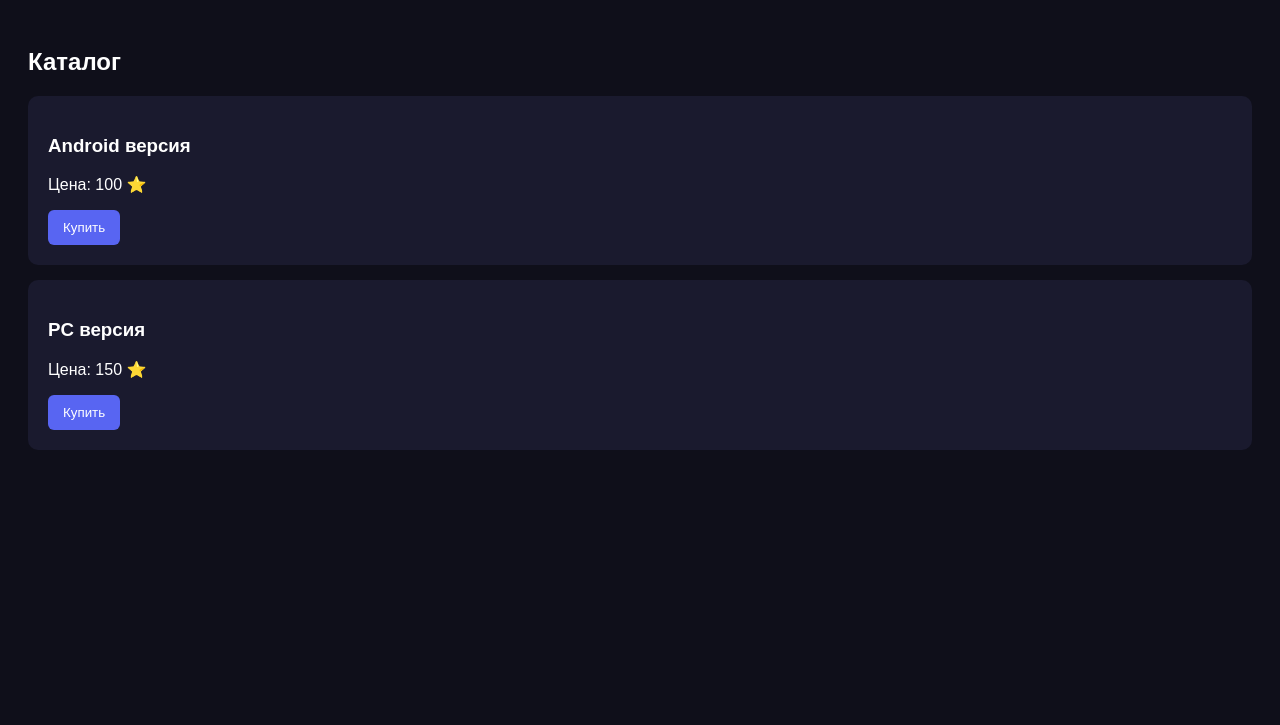
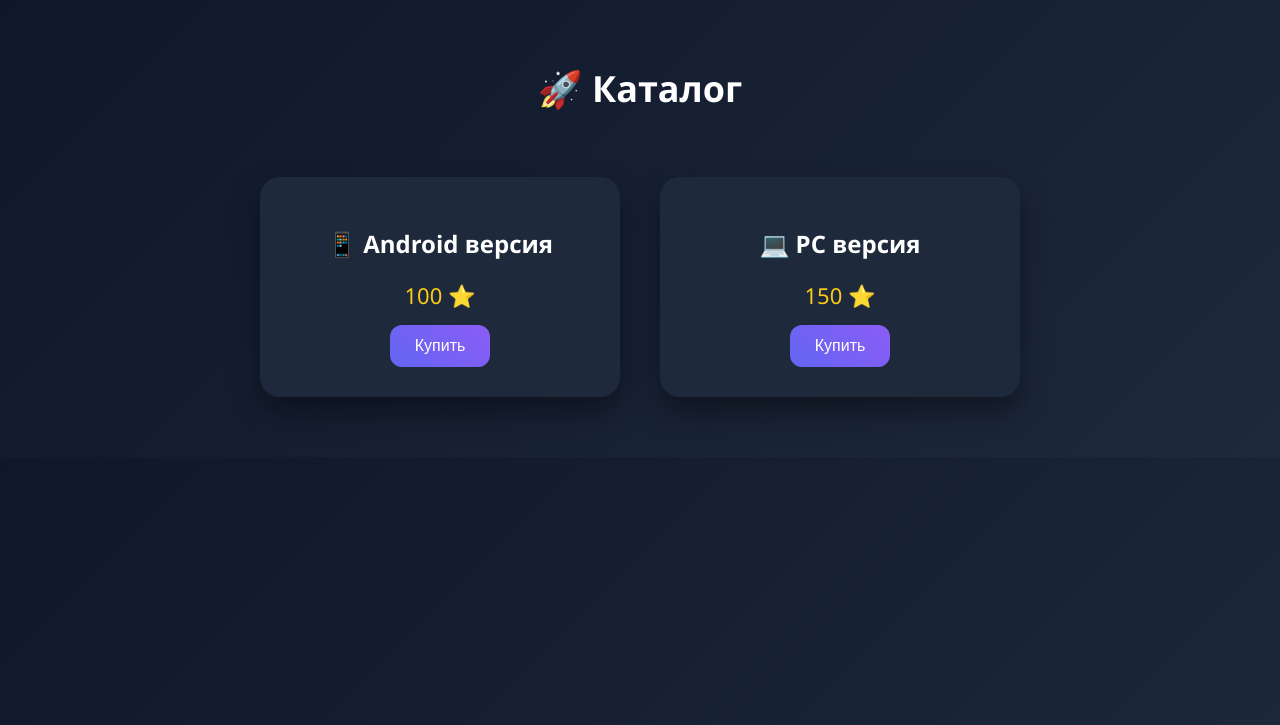
Before and after one commit to pubgvyx-blip/myshop-webapp, a Flask app: page / in a window 1280 px wide. Shown: the top 725 px of the page. Run offline with Flask 3, Linux system fonts and the light colour scheme; some libraries are stand-ins or nearby versions.

Commit message:
Update index.html

```diff
--- a/templates/index.html
+++ b/templates/index.html
@@ -1,63 +1,88 @@
 <!DOCTYPE html>
-<html>
+<html lang="ru">
 <head>
     <meta charset="UTF-8">
     <title>Shop</title>
-    <script src="https://telegram.org/js/telegram-web-app.js"></script>
+    <meta name="viewport" content="width=device-width, initial-scale=1.0">
+
     <style>
         body {
-            background: #0f0f1a;
+            margin: 0;
+            font-family: 'Segoe UI', sans-serif;
+            background: linear-gradient(135deg, #0f172a, #1e293b);
             color: white;
-            font-family: Arial;
-            padding: 20px;
+        }
+
+        h1 {
+            text-align: center;
+            padding: 40px 0;
+            font-size: 36px;
+        }
+
+        .container {
+            display: flex;
+            justify-content: center;
+            gap: 40px;
+            flex-wrap: wrap;
+            padding-bottom: 60px;
         }
 
         .card {
-            background: #1a1a2e;
-            padding: 20px;
-            margin-bottom: 15px;
-            border-radius: 10px;
+            background: #1e293b;
+            padding: 30px;
+            border-radius: 20px;
+            width: 300px;
+            box-shadow: 0 15px 30px rgba(0,0,0,0.4);
+            transition: 0.3s;
+            text-align: center;
+        }
+
+        .card:hover {
+            transform: translateY(-10px);
+            box-shadow: 0 20px 40px rgba(0,0,0,0.6);
+        }
+
+        .price {
+            font-size: 22px;
+            margin: 15px 0;
+            color: #facc15;
         }
 
         button {
-            background: #5865f2;
+            padding: 12px 25px;
+            border: none;
+            border-radius: 12px;
+            background: linear-gradient(45deg, #6366f1, #8b5cf6);
             color: white;
-            border: none;
-            padding: 10px 15px;
-            border-radius: 6px;
+            font-size: 16px;
             cursor: pointer;
+            transition: 0.3s;
+        }
+
+        button:hover {
+            opacity: 0.85;
         }
     </style>
 </head>
 <body>
 
-<h2>Каталог</h2>
+<h1>🚀 Каталог</h1>
 
-{% for key, product in products.items() %}
-<div class="card">
-    <h3>{{ product.title }}</h3>
-    <p>Цена: {{ product.price }} ⭐</p>
-    <button onclick="buy('{{ key }}')">Купить</button>
+<div class="container">
+
+    <div class="card">
+        <h2>📱 Android версия</h2>
+        <div class="price">100 ⭐</div>
+        <button>Купить</button>
+    </div>
+
+    <div class="card">
+        <h2>💻 PC версия</h2>
+        <div class="price">150 ⭐</div>
+        <button>Купить</button>
+    </div>
+
 </div>
-{% endfor %}
-
-<script>
-function buy(product) {
-    fetch("/buy", {
-        method: "POST",
-        headers: {"Content-Type": "application/json"},
-        body: JSON.stringify({product: product})
-    })
-    .then(res => res.json())
-    .then(data => {
-        if (data.status === "ok") {
-            alert("Ваш ключ: " + data.key);
-        } else {
-            alert(data.message);
-        }
-    });
-}
-</script>
 
 </body>
 </html>
```
